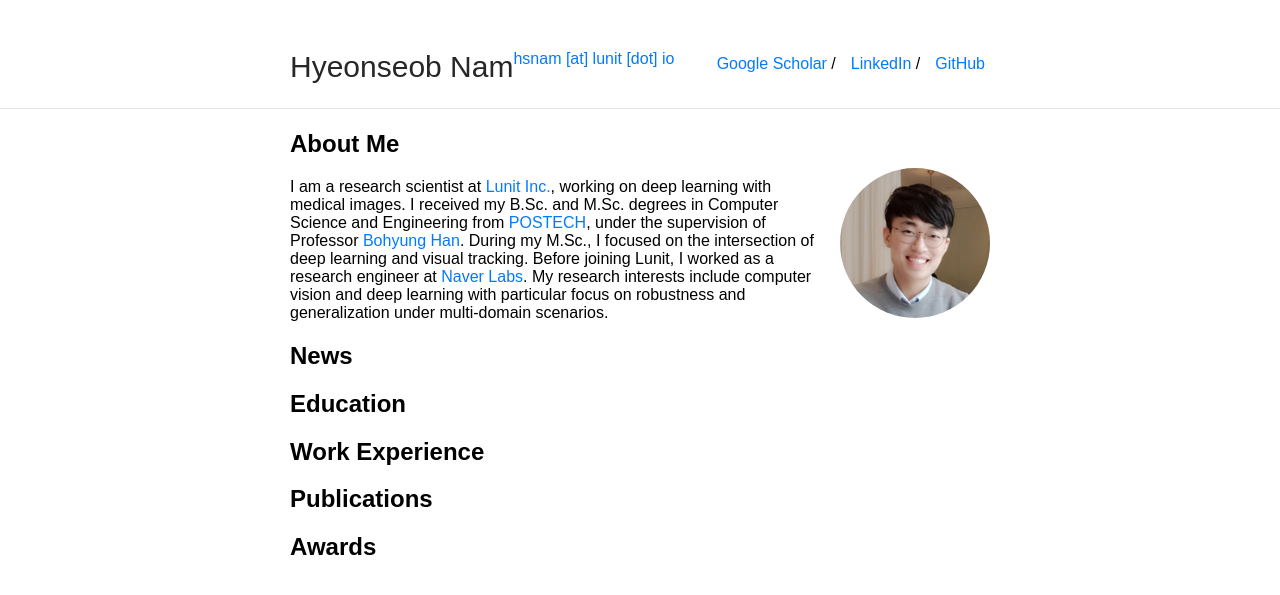
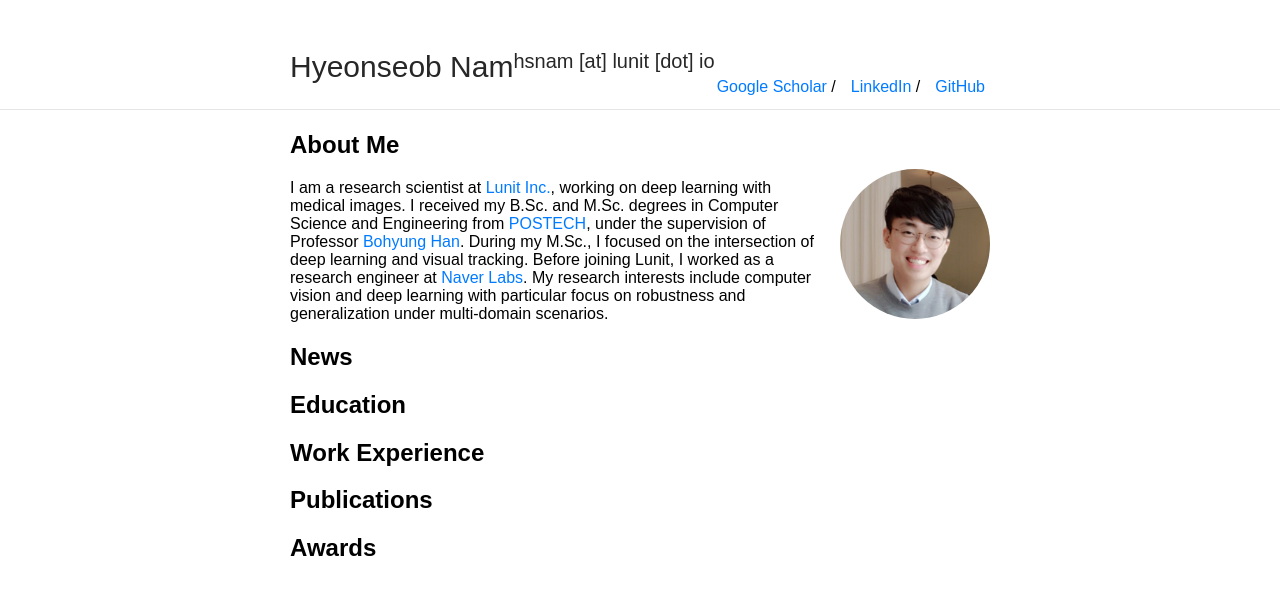
Before and after one commit to gholste/hyeonseobnam.github.io, a Jekyll site: the page built from index.md, in a window 1280 px wide. Shown: the top 595 px of the page. Built offline with Jekyll 4.4.1, drawn with Linux system fonts in a browser that asks for light colours.

Commit message:
Update _style.scss

```diff
--- a/_sass/_style.scss
+++ b/_sass/_style.scss
@@ -37,6 +37,10 @@ hr {
     font-size: 30px;
     color: #272727;
     display: inline-block;
+}
+#email {
+    font-size: 20px;
+    color: #272727;
 }
 .navbar {
     padding: 50px 0 50px 0;
```
